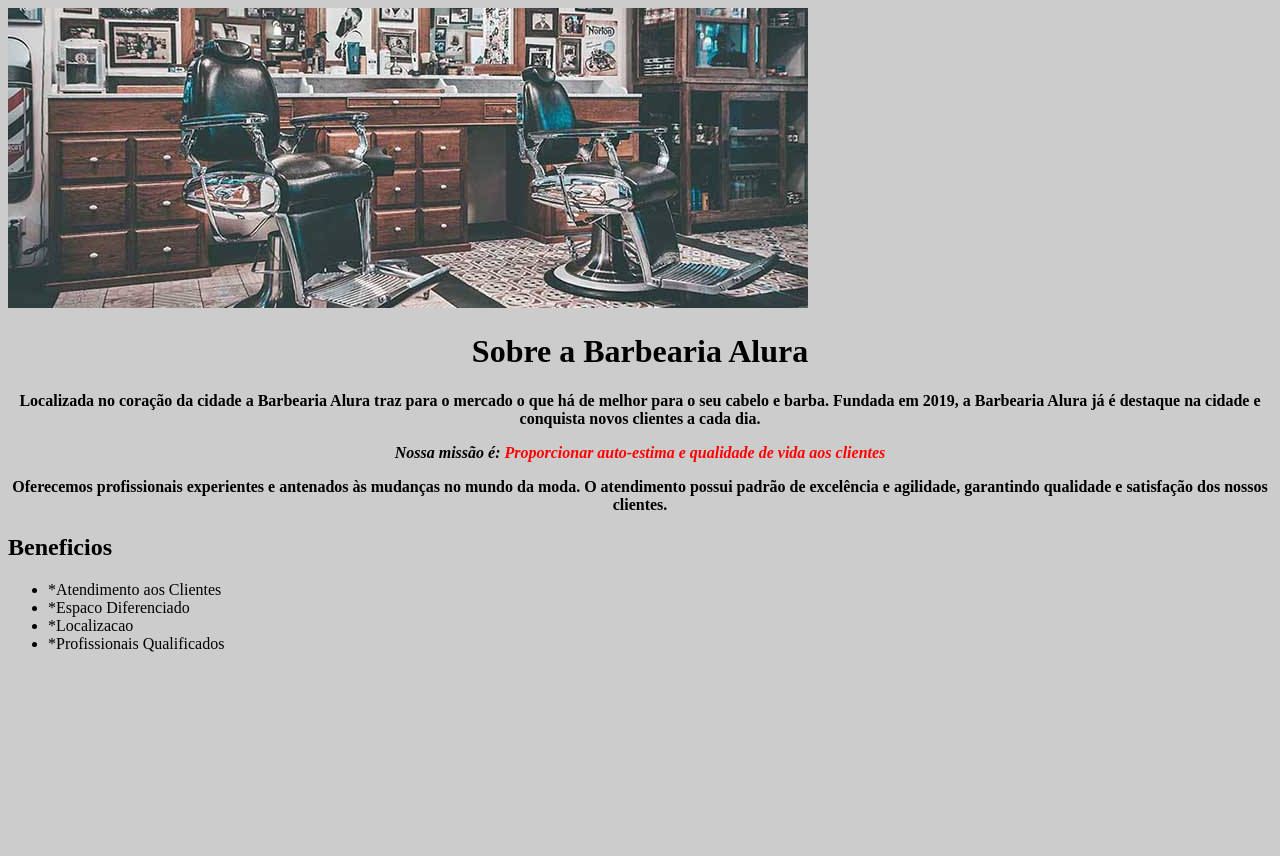
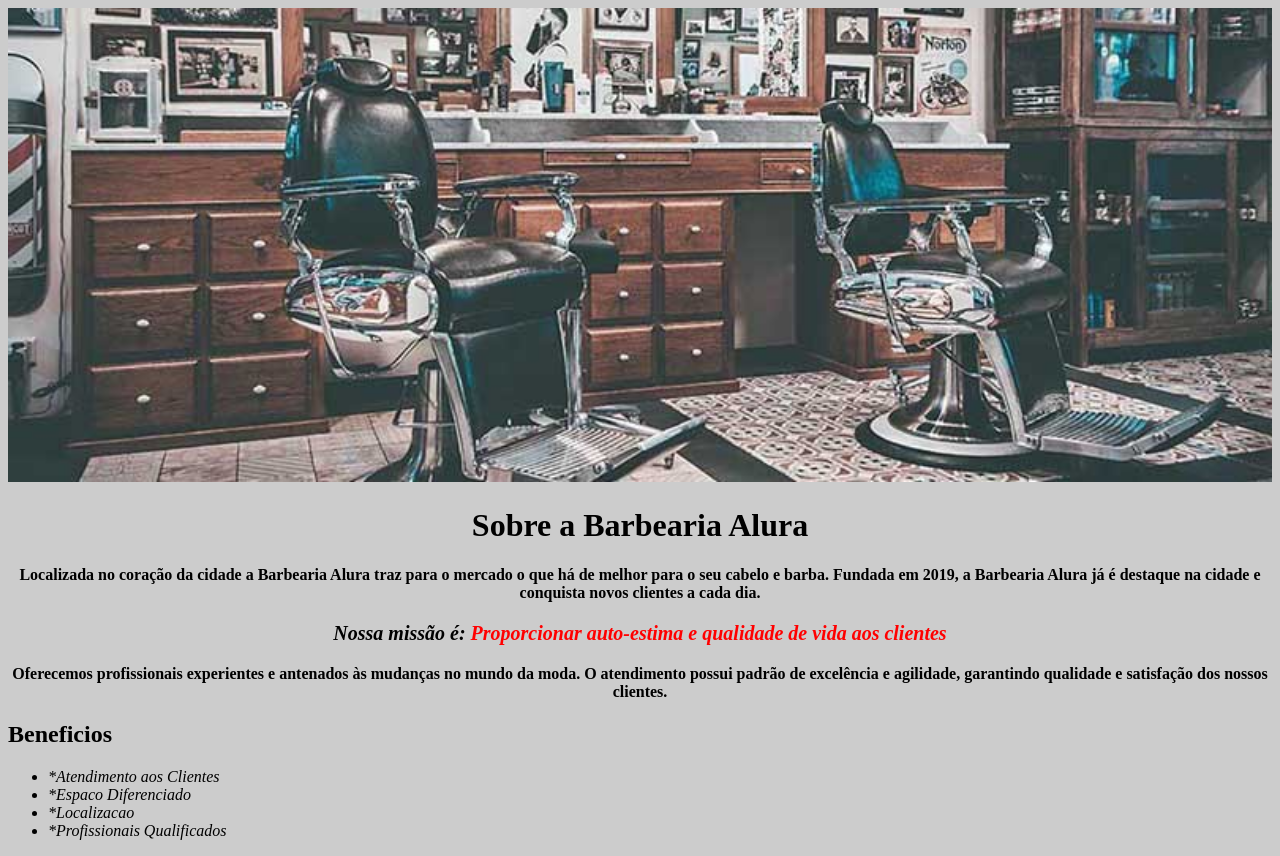
Before and after one commit to GuilhermeModelli/barbearia-alura, a plain HTML site: page index.html in a window 1280 px wide. Before the commit the page ends 800 px from the top, so only its background shows below. Drawn offline with Linux system fonts and the light colour scheme.

Commit message:
Update style.css

```diff
--- a/style.css
+++ b/style.css
@@ -9,6 +9,7 @@ body {
 }
 
 #banner {
+  width: 100%;
 }
 
 h1 {
@@ -24,7 +25,13 @@ p {
   text-align: center;
   color: red;
   font-style: italic;
+  font-size: 20px;
 }
+
 b {
   color: black;
 }
+
+.itens {
+  font-style: italic;
+}
```
